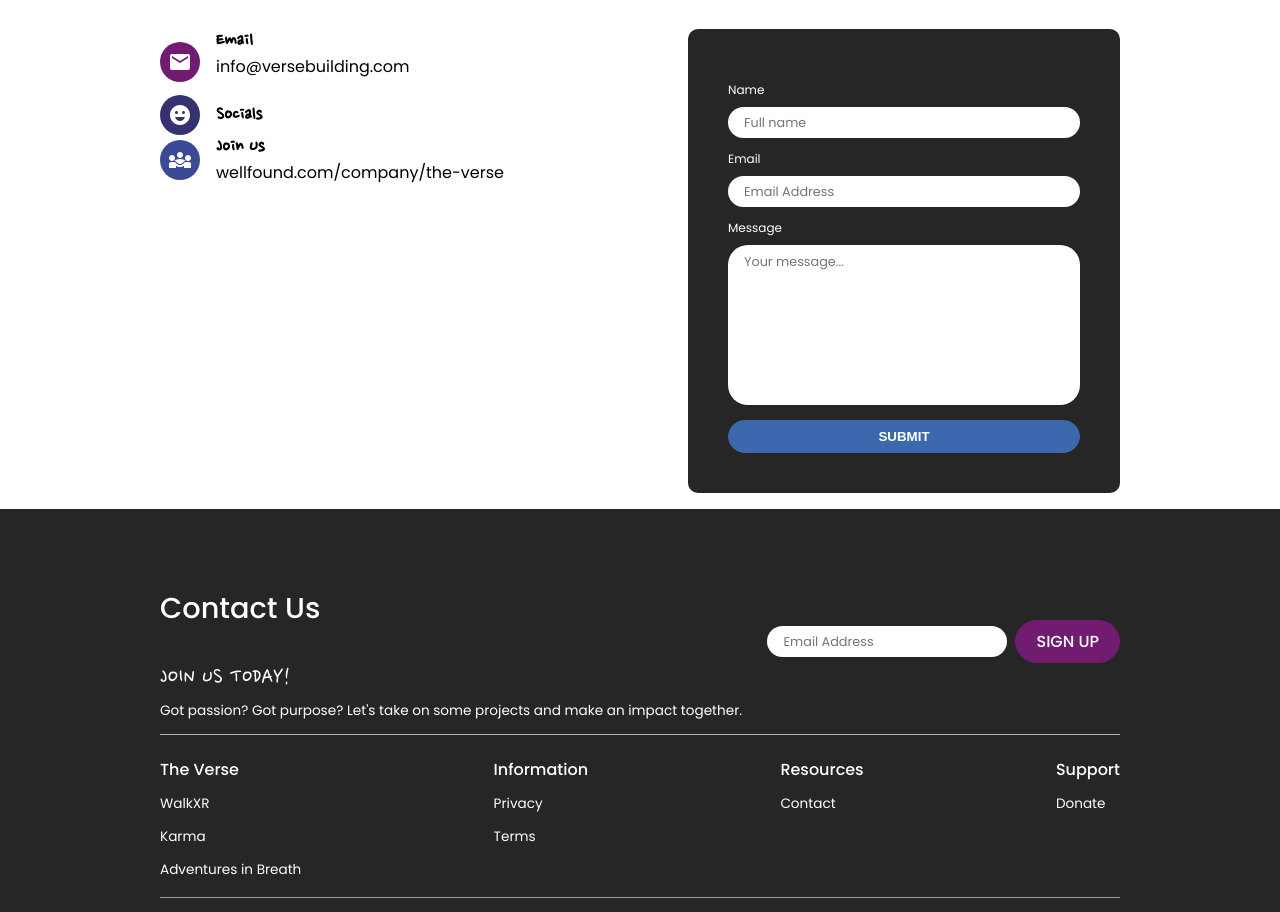
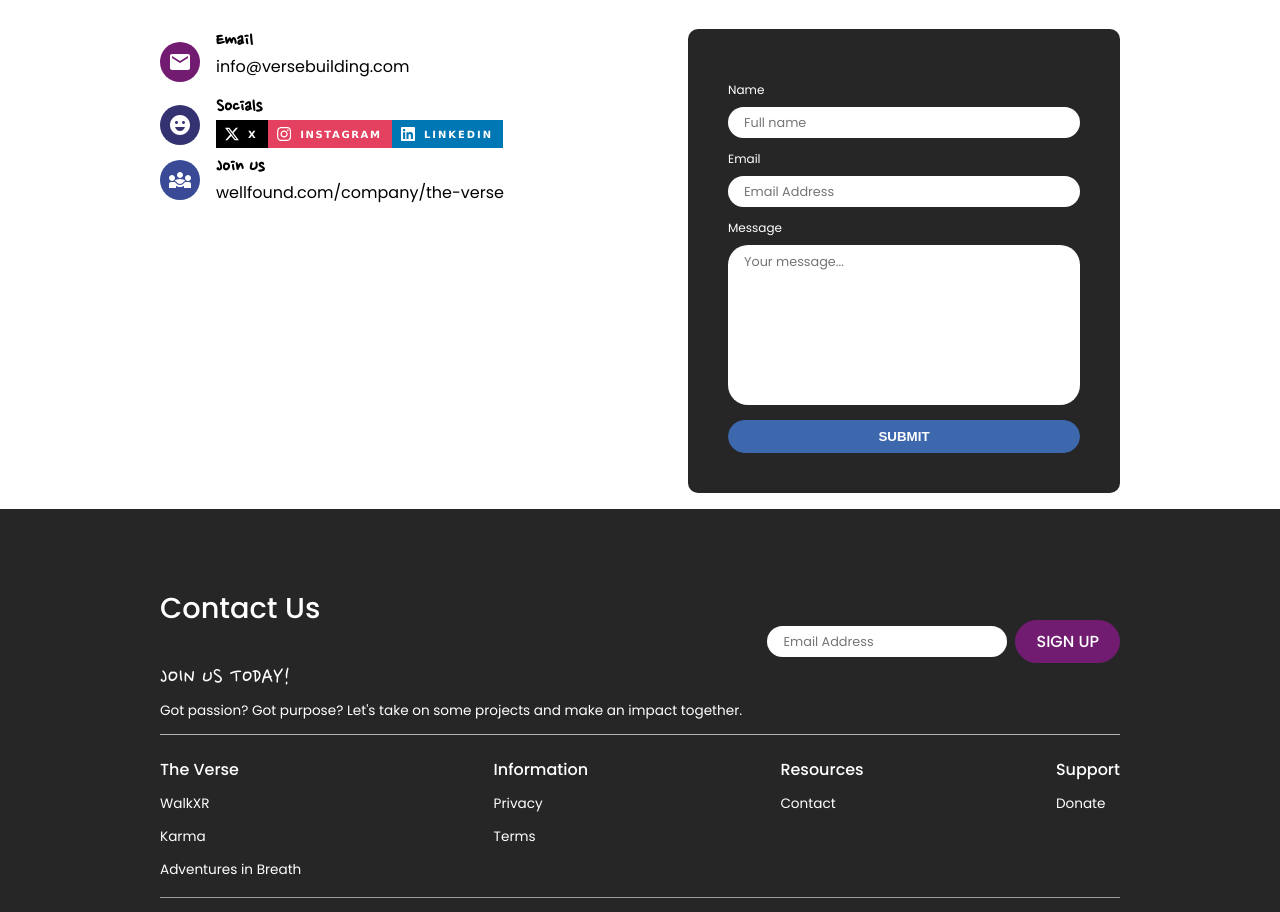
Before and after one commit to bstintheverse/theversewebdev, a React (Vite) app in the folder client/: page /contact-us in a window 1280 px wide. Shown: the part 960-1872 px from the top of the page. Built offline with nearby package versions, Linux system fonts and the light colour scheme; grey boxes are pictures that could not be loaded.

Commit message:
update contact social section with badges and hyperlink

```diff
--- a/client/src/pages/Contact/Contact.tsx
+++ b/client/src/pages/Contact/Contact.tsx
@@ -47,7 +47,7 @@ export default function ContactPage() {
                 </div>
 
                 <section className="contact__container-info-form">
-                    <div className="contact__wrapper">
+                    <div className="contact__info-wrapper">
                         <div className="contact__info">
                             <Avatar
                                 sx={{
@@ -82,7 +82,37 @@ export default function ContactPage() {
                                     Socials
                                 </h4>
 
+                                <div className="contact__social-icons">
+                                    <a
+                                        href="https://www.x.com/buildingverses"
+                                        target="_blank"
+                                    >
+                                        <img
+                                            className="contact__social-icon"
+                                            src="/assets/badges/x.svg"
+                                        />
+                                    </a>
 
+                                    <a
+                                        href="https://www.instagram.com/buildingverses/"
+                                        target="_blank"
+                                    >
+                                        <img
+                                            className="contact__social-icon"
+                                            src="/assets/badges/instagram.svg"
+                                        />
+                                    </a>
+
+                                    <a
+                                        href="https://www.linkedin.com/company/building-the-verse/"
+                                        target="_blank"
+                                    >
+                                        <img
+                                            className="contact__social-icon"
+                                            src="/assets/badges/linkedin.svg"
+                                        />
+                                    </a>
+                                </div>
                             </div>
                         </div>
 
```
